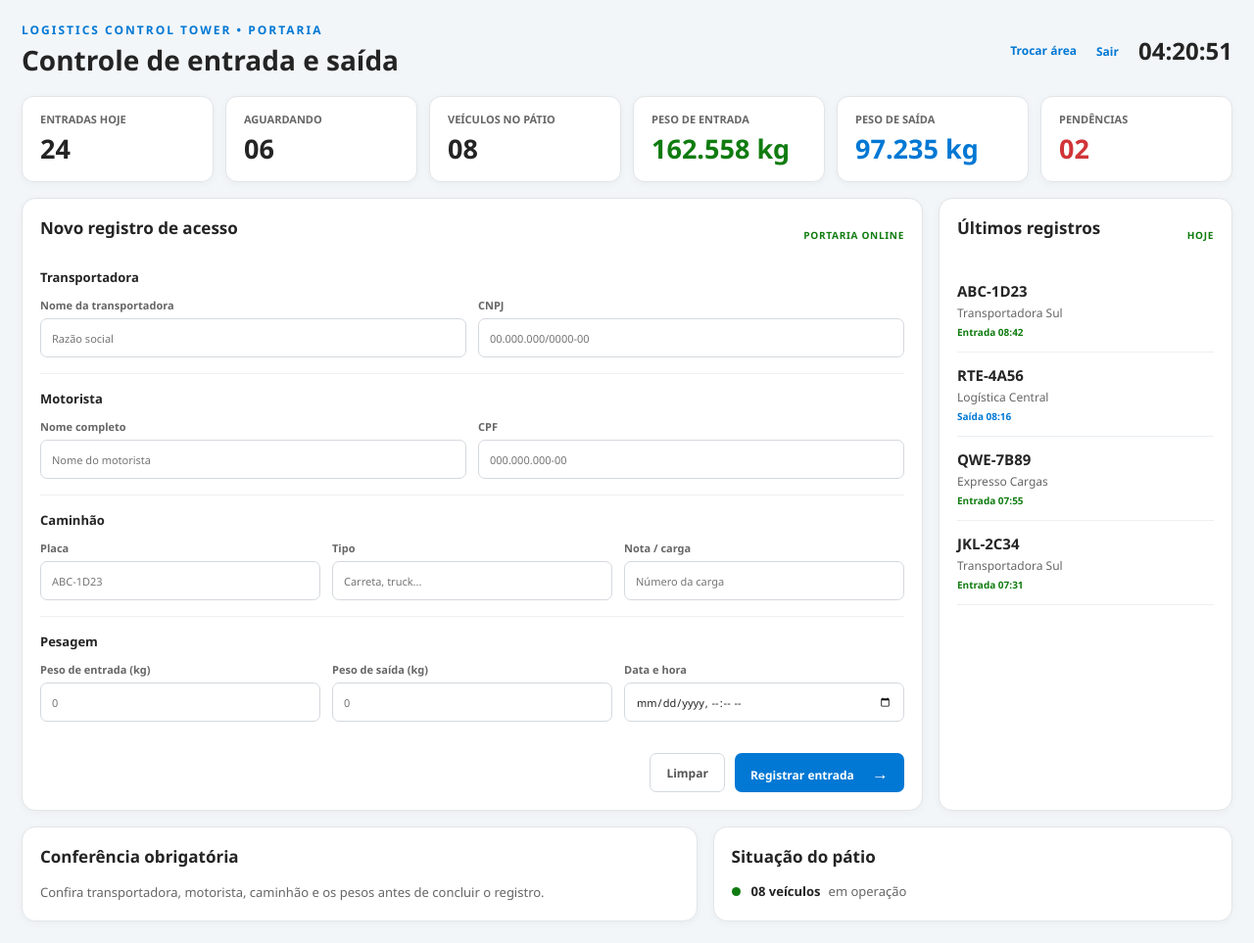
After one commit to luissantanadev/DMS, a Django app: page /painel/portaria/ in a window 1280 px wide. The commit adds this page. Shown: the whole page at 98% size. Run offline with Django 5.2, Linux system fonts and the light colour scheme; a user stored in the database is signed in.

Commit message:
adiciona controle de acesso por perfil e novas áreas no sistema de controle de docas

```diff
--- a/apps/dashboard/urls.py
+++ b/apps/dashboard/urls.py
@@ -1,6 +1,9 @@
 from django.urls import path
-from .views import painel
+from .views import box, painel, portaria, selecionar_area
 
 urlpatterns = [
+    path("acesso/", selecionar_area, name="selecionar_area"),
     path("", painel, name="painel"),
+    path("box/", box, name="box"),
+    path("portaria/", portaria, name="portaria"),
 ]
--- a/apps/dashboard/views.py
+++ b/apps/dashboard/views.py
@@ -1,6 +1,31 @@
+from django.contrib.auth.decorators import login_required
+from django.core.exceptions import PermissionDenied
 from django.shortcuts import render
 
+
+def _has_area_access(user, area):
+    return user.is_superuser or user.groups.filter(name__in=(area, "Administradores")).exists()
+
+
+@login_required
+def selecionar_area(request):
+    areas = []
+    if _has_area_access(request.user, "Portaria"):
+        areas.append({"nome": "Portaria", "url": "portaria"})
+    if _has_area_access(request.user, "Box"):
+        areas.append({"nome": "Box", "url": "painel"})
+
+    if not areas:
+        raise PermissionDenied("Usuário sem área de acesso configurada.")
+
+    return render(request, "dashboard/selecionar_area.html", {"areas": areas})
+
+
+@login_required
 def painel(request):
+    if not _has_area_access(request.user, "Box"):
+        raise PermissionDenied("Usuário sem acesso ao Box.")
+
     docas = [
         {"codigo": "D01", "status": "livre", "carga": "", "hora": ""},
         {"codigo": "D02", "status": "carregamento", "carga": "9700418516", "hora": "17:00"},
@@ -19,3 +44,19 @@ def painel(request):
         {"codigo": "D15", "status": "livre", "carga": "", "hora": ""},
     ]
     return render(request, "dashboard/painel.html", {"docas": docas})
+
+
+@login_required
+def box(request):
+    if not _has_area_access(request.user, "Box"):
+        raise PermissionDenied("Usuário sem acesso ao Box.")
+
+    return painel(request)
+
+
+@login_required
+def portaria(request):
+    if not _has_area_access(request.user, "Portaria"):
+        raise PermissionDenied("Usuário sem acesso à Portaria.")
+
+    return render(request, "dashboard/portaria.html")
--- a/config/settings.py
+++ b/config/settings.py
@@ -75,7 +75,7 @@ USE_I18N = True
 USE_TZ = True
 
 LOGIN_URL = "/login/"
-LOGIN_REDIRECT_URL = "/painel/"
+LOGIN_REDIRECT_URL = "/painel/acesso/"
 LOGOUT_REDIRECT_URL = "/login/"
 
 STATIC_URL = "static/"
--- a/static/css/painel.css
+++ b/static/css/painel.css
@@ -10,6 +10,23 @@ body {
     display:flex; justify-content:space-between; align-items:center;
     margin-bottom:18px;
 }
+.topbar-actions { display:flex; align-items:center; gap:20px; }
+.area-link { border:0; padding:0; color:#0078d4; background:transparent; font:inherit; font-size:12px; font-weight:700; text-decoration:none; cursor:pointer; }
+.area-heading { margin-bottom:16px; }
+.area-heading h2 { margin:8px 0 5px; }
+.area-heading p { margin:0; color:#666; font-size:13px; }
+.area-options { display:grid; grid-template-columns:repeat(2, minmax(320px, 430px)); justify-content:center; gap:28px; }
+.area-option { min-height:285px; display:flex; align-items:center; justify-content:center; position:relative; color:#242424; text-decoration:none; transition:.15s; }
+.area-option:hover { transform:translateY(-2px); box-shadow:0 5px 15px rgba(0,0,0,.1); }
+.area-name { font-size:42px; font-weight:600; }
+.area-icon { position:absolute; top:18px; left:18px; color:#0078d4; font-size:25px; }
+.area-arrow { position:absolute; right:18px; bottom:12px; color:#0078d4; font-size:25px; }
+.area-portaria { border-top:3px solid #107c10; }
+.area-portaria .area-icon, .area-portaria .area-arrow { color:#107c10; }
+.area-box { border-top:3px solid #0078d4; }
+.area-footer { display:flex; justify-content:space-between; margin-top:16px; color:#777; font-size:11px; }
+.area-footer form { margin:0; }
+.area-footer button { border:0; padding:0; color:#0078d4; background:transparent; font:inherit; font-weight:700; cursor:pointer; }
 .eyebrow { font-size:12px; letter-spacing:2px; color:#0078d4; font-weight:700; }
 h1 { margin:3px 0 0; font-size:28px; }
 h2 { margin:0; font-size:17px; }
@@ -69,6 +86,34 @@ hr { border:0; border-top:1px solid #eee; }
 
 .bottom-grid { display:grid; grid-template-columns:1.3fr 1fr; gap:16px; margin-top:16px; }
 .panel h2 { margin-bottom:15px; }
+.portaria-grid { display:grid; grid-template-columns:1fr 300px; gap:16px; }
+.registration-panel { min-width:0; }
+.section-title { display:flex; justify-content:space-between; align-items:center; gap:12px; }
+.panel-status { color:#107c10; font-size:10px; font-weight:700; letter-spacing:.7px; }
+.form-section { padding:16px 0; border-top:1px solid #edf0f2; }
+.form-section:first-of-type { border-top:0; padding-top:0; }
+.form-section h3 { margin:0 0 12px; font-size:13px; }
+.form-grid { display:grid; grid-template-columns:1fr 1fr; gap:12px; }
+.form-grid.three-columns { grid-template-columns:repeat(3, 1fr); }
+.portaria-form label { display:flex; flex-direction:column; gap:6px; color:#666; font-size:11px; font-weight:700; }
+.portaria-form input { width:100%; height:40px; padding:0 11px; border:1px solid #d4d9de; border-radius:7px; color:#242424; font:inherit; font-weight:400; }
+.portaria-form input:focus { outline:0; border-color:#0078d4; box-shadow:0 0 0 3px rgba(0,120,212,.12); }
+.form-actions { display:flex; justify-content:flex-end; gap:10px; padding-top:16px; }
+.primary-button, .secondary-button { min-height:40px; padding:0 16px; border-radius:7px; font:inherit; font-size:12px; font-weight:700; cursor:pointer; }
+.primary-button { border:0; color:#fff; background:#0078d4; }
+.primary-button:hover { background:#005a9e; }
+.primary-button span { margin-left:15px; font-size:17px; }
+.secondary-button { border:1px solid #d4d9de; color:#555; background:#fff; }
+.access-record { display:grid; gap:4px; padding:13px 0; border-bottom:1px solid #edf0f2; }
+.access-record strong { font-size:15px; }
+.access-record span { color:#666; font-size:12px; }
+.access-record b { font-size:10px; }
+.record-entry { color:#107c10; }
+.record-exit { color:#0078d4; }
+.helper-text { margin:0; color:#666; font-size:13px; line-height:1.6; }
+.yard-status { display:flex; align-items:center; gap:8px; font-size:13px; }
+.yard-status .dot { flex:none; }
+.yard-status span:last-child { color:#666; }
 .bars div { display:flex; align-items:center; gap:10px; margin:10px 0; }
 .bars span { width:30px; font-size:11px; color:#666; }
 .bars b { height:15px; background:#0078d4; border-radius:5px; display:block; }
@@ -80,9 +125,13 @@ hr { border:0; border-top:1px solid #eee; }
 
 @media(max-width:1000px) {
     .kpis { grid-template-columns:repeat(3,1fr); }
-    .content,.bottom-grid { grid-template-columns:1fr; }
+    .content,.portaria-grid,.bottom-grid { grid-template-columns:1fr; }
 }
 @media(max-width:700px) {
     .kpis { grid-template-columns:repeat(2,1fr); }
     .dock-grid { grid-template-columns:repeat(2,1fr); }
+    .area-options { grid-template-columns:minmax(0, 430px); }
+    .form-grid,.form-grid.three-columns { grid-template-columns:1fr; }
+    .topbar-actions { gap:10px; }
+    .clock { font-size:18px; }
 }
--- /dev/null
+++ b/templates/dashboard/portaria.html
@@ -0,0 +1,102 @@
+{% load static %}
+<!DOCTYPE html>
+<html lang="pt-BR">
+<head>
+    <meta charset="UTF-8">
+    <meta name="viewport" content="width=device-width, initial-scale=1.0">
+    <title>Portaria | Controle de Docas</title>
+    <link rel="stylesheet" href="{% static 'css/painel.css' %}">
+</head>
+<body>
+<div class="app">
+    <header class="topbar">
+        <div>
+            <div class="eyebrow">LOGISTICS CONTROL TOWER • PORTARIA</div>
+            <h1>Controle de entrada e saída</h1>
+        </div>
+        <div class="topbar-actions">
+            <a class="area-link" href="{% url 'selecionar_area' %}">Trocar área</a>
+            <form method="post" action="{% url 'logout' %}">
+                {% csrf_token %}
+                <button class="area-link" type="submit">Sair</button>
+            </form>
+            <div class="clock" id="clock">--:--:--</div>
+        </div>
+    </header>
+
+    <section class="kpis">
+        <article><span>ENTRADAS HOJE</span><strong>24</strong></article>
+        <article><span>AGUARDANDO</span><strong>06</strong></article>
+        <article><span>VEÍCULOS NO PÁTIO</span><strong>08</strong></article>
+        <article class="inbound"><span>PESO DE ENTRADA</span><strong>162.558 kg</strong></article>
+        <article class="outbound"><span>PESO DE SAÍDA</span><strong>97.235 kg</strong></article>
+        <article class="danger"><span>PENDÊNCIAS</span><strong>02</strong></article>
+    </section>
+
+    <main class="portaria-grid">
+        <section class="panel registration-panel">
+            <div class="section-title">
+                <h2>Novo registro de acesso</h2>
+                <span class="panel-status">PORTARIA ONLINE</span>
+            </div>
+            <form class="portaria-form">
+                <div class="form-section">
+                    <h3>Transportadora</h3>
+                    <div class="form-grid">
+                        <label>Nome da transportadora<input type="text" placeholder="Razão social"></label>
+                        <label>CNPJ<input type="text" placeholder="00.000.000/0000-00"></label>
+                    </div>
+                </div>
+                <div class="form-section">
+                    <h3>Motorista</h3>
+                    <div class="form-grid">
+                        <label>Nome completo<input type="text" placeholder="Nome do motorista"></label>
+                        <label>CPF<input type="text" placeholder="000.000.000-00"></label>
+                    </div>
+                </div>
+                <div class="form-section">
+                    <h3>Caminhão</h3>
+                    <div class="form-grid three-columns">
+                        <label>Placa<input type="text" placeholder="ABC-1D23"></label>
+                        <label>Tipo<input type="text" placeholder="Carreta, truck..."></label>
+                        <label>Nota / carga<input type="text" placeholder="Número da carga"></label>
+                    </div>
+                </div>
+                <div class="form-section">
+                    <h3>Pesagem</h3>
+                    <div class="form-grid three-columns">
+                        <label>Peso de entrada (kg)<input type="number" placeholder="0"></label>
+                        <label>Peso de saída (kg)<input type="number" placeholder="0"></label>
+                        <label>Data e hora<input type="datetime-local"></label>
+                    </div>
+                </div>
+                <div class="form-actions">
+                    <button class="secondary-button" type="reset">Limpar</button>
+                    <button class="primary-button" type="submit">Registrar entrada <span>→</span></button>
+                </div>
+            </form>
+        </section>
+
+        <aside class="panel side-panel">
+            <div class="section-title"><h2>Últimos registros</h2><span class="panel-status">HOJE</span></div>
+            <div class="access-record"><strong>ABC-1D23</strong><span> Transportadora Sul </span><b class="record-entry">Entrada 08:42</b></div>
+            <div class="access-record"><strong>RTE-4A56</strong><span> Logística Central </span><b class="record-exit">Saída 08:16</b></div>
+            <div class="access-record"><strong>QWE-7B89</strong><span> Expresso Cargas </span><b class="record-entry">Entrada 07:55</b></div>
+            <div class="access-record"><strong>JKL-2C34</strong><span> Transportadora Sul </span><b class="record-entry">Entrada 07:31</b></div>
+        </aside>
+    </main>
+
+    <section class="bottom-grid">
+        <article class="panel"><h2>Conferência obrigatória</h2><p class="helper-text">Confira transportadora, motorista, caminhão e os pesos antes de concluir o registro.</p></article>
+        <article class="panel"><h2>Situação do pátio</h2><div class="yard-status"><span class="dot livre"></span><strong>08 veículos</strong><span> em operação</span></div></article>
+    </section>
+</div>
+<script>
+function updateClock() {
+    document.getElementById("clock").textContent = new Date().toLocaleTimeString("pt-BR");
+}
+setInterval(updateClock, 1000);
+updateClock();
+</script>
+</body>
+</html>
```
Also changed, not shown: apps/docas/views.py (+7 -0 lines), static/css/area.css (added, +109 -0 lines), templates/dashboard/box.html (added, +28 -0 lines), templates/dashboard/painel.html (+7 -1 lines), templates/dashboard/selecionar_area.html (added, +44 -0 lines), README.md.
